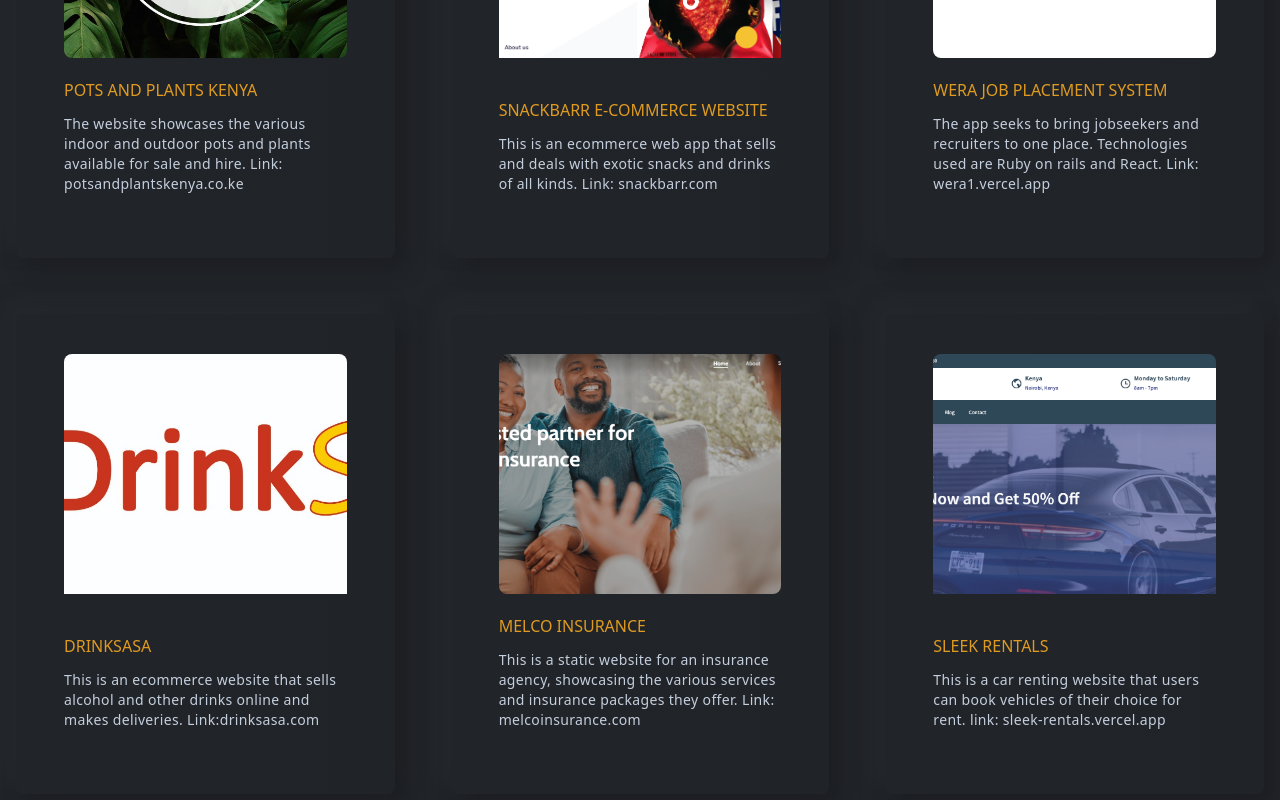
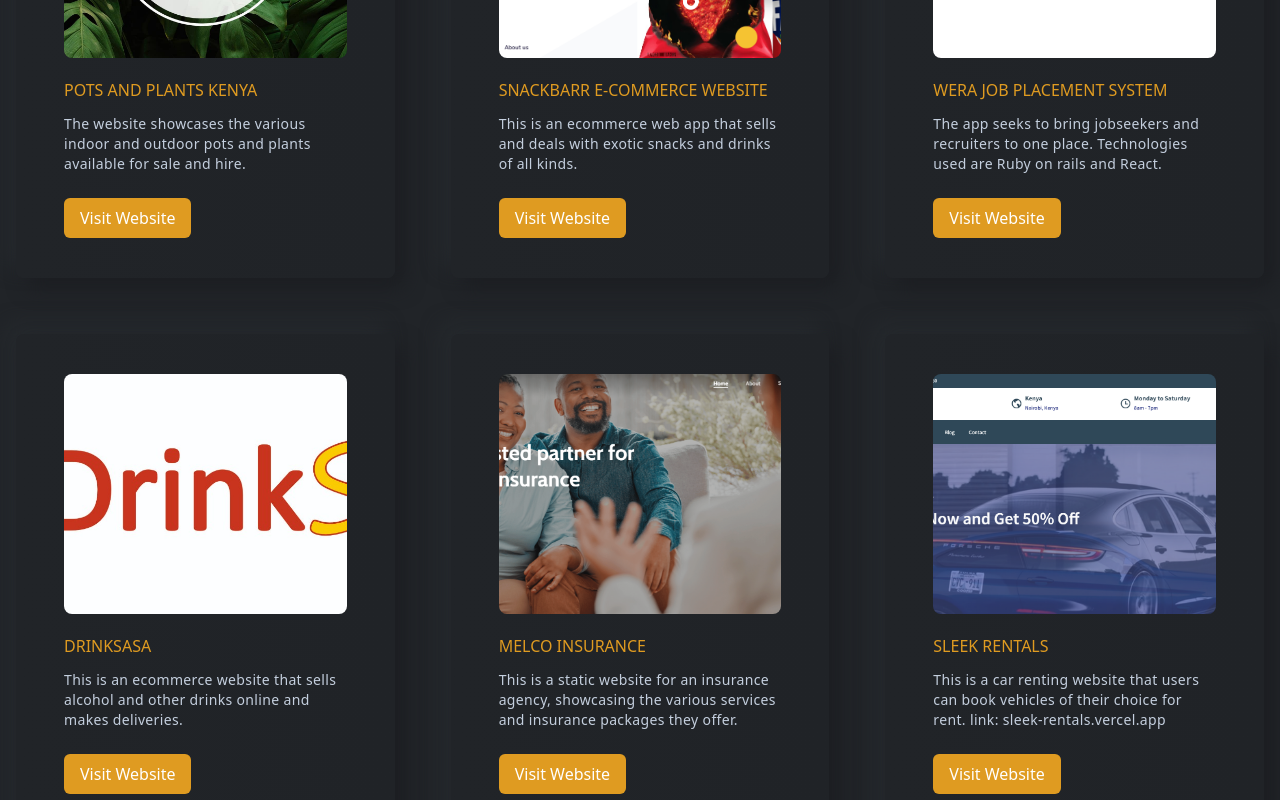
Before and after one commit to alvinmithamo/portifolio-revamp, a React (Create React App) app: page / in a window 1280 px wide. Shown: the part 1960-2760 px from the top of the page. Built offline with nearby package versions, Linux system fonts and the light colour scheme.

Commit message:
added website links

```diff
--- a/src/components/projects/Projects.js
+++ b/src/components/projects/Projects.js
@@ -2,9 +2,9 @@
 import Title from '../layouts/Title'
 import { projectOne, projectFour, projectFive, projectSix, projectSeven, projectEight } from "../../assets/index";
 import ProjectsCard from './ProjectsCard';
-import Link from 'react-dom';
+import { Link } from 'react-dom';
 
-// import { Button } from 'react-scroll';
+
 
 const Projects = () => {
   return (
@@ -20,51 +20,56 @@
       </div>
       <div className="grid grid-cols-1 md:grid-cols-2 xl:grid-cols-3 gap-6 xl:gap-14">
 
+
         <ProjectsCard
           title="POTS AND PLANTS KENYA"
-          des=" The website showcases the various indoor and outdoor pots and plants available for sale and hire.
-           Link: potsandplantskenya.co.ke"
+          des=" The website showcases the various indoor and outdoor pots and plants available for sale and hire."
           src={projectFour}
+          link="https://potsandplantskenya.co.ke"
+          />
 
 
 
 
-        />
+
 
         <ProjectsCard
           title="SNACKBARR E-COMMERCE WEBSITE"
-          des=" This is an ecommerce web app that sells and deals with exotic snacks and drinks of all kinds. Link: snackbarr.com"
+          des=" This is an ecommerce web app that sells and deals with exotic snacks and drinks of all kinds."
           src={projectFive}
-
+          link="https://snackbarr.com"
 
           />
         <ProjectsCard
 
           title=" WERA JOB PLACEMENT SYSTEM"
-          des="The app seeks to bring jobseekers and recruiters to one place. Technologies used are Ruby on rails and React. Link: wera1.vercel.app"
+          des="The app seeks to bring jobseekers and recruiters to one place. Technologies used are Ruby on rails and React."
 
           src={projectSix}
-
+          link="https://wera1.vercel.app"
 
         />
 
         <ProjectsCard
 
           title="DRINKSASA"
-          des="This is an ecommerce website that sells alcohol and other drinks online and makes deliveries. Link:drinksasa.com"
+          des="This is an ecommerce website that sells alcohol and other drinks online and makes deliveries."
           src={projectSeven}
+          link="https://drinksasa.com"
         />
 
         <ProjectsCard
           title="MELCO INSURANCE"
-          des="This is a static website for an insurance agency, showcasing the various services and insurance packages they offer. Link: melcoinsurance.com"
+          des="This is a static website for an insurance agency, showcasing the various services and insurance packages they offer."
           src={projectOne}
+          link="https://melcoinsurance.com"
         />
 
         <ProjectsCard
           title="SLEEK RENTALS"
           des="This is a car renting website that users can book vehicles of their choice for rent. link: sleek-rentals.vercel.app"
           src={projectEight}
+          link="https://sleek-rentals.vercel.app"
         />
       </div>
     </section>
--- a/src/components/projects/ProjectsCard.js
+++ b/src/components/projects/ProjectsCard.js
@@ -2,7 +2,7 @@
 import { BsGithub } from "react-icons/bs";
 import { FaGlobe } from "react-icons/fa";
 
-const ProjectsCard = ({ title, des, src }) => {
+const ProjectsCard = ({ title, des, src, link }) => {
   return (
     <div className="w-full p-4 xl:px-12 h-auto xl:py-10 rounded-lg shadow-shadowOne flex flex-col bg-gradient-to-r from-bodyColor to-[#202327] group hover:bg-gradient-to-b hover:from-gray-900 hover:gray-900 transition-colors duration-1000">
       <div className="w-full h-[80%] overflow-hidden rounded-lg">
@@ -32,8 +32,14 @@
           <p className="text-sm tracking-wide mt-3 hover:text-gray-100 duration-300">
             {des}
           </p>
-          <br/>
 
+
+        </div>
+        <div className="flex justify-start">
+          {/* Button with link to project website */}
+          <a href={link} target="_blank" className="px-4 py-2 rounded-md bg-designColor text-white font-medium hover:bg-opacity-80 duration-300">
+            Visit Website
+          </a>
         </div>
       </div>
     </div>
```
